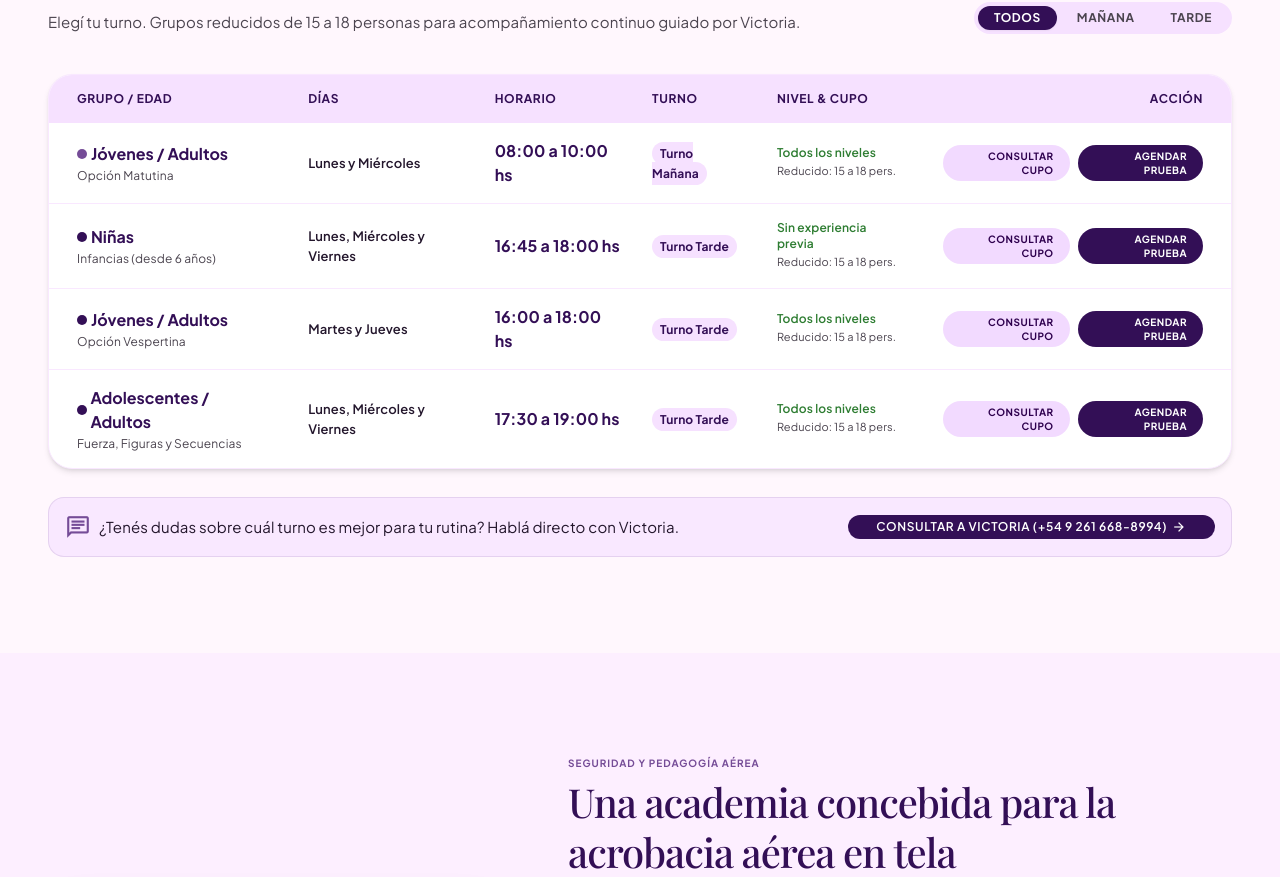
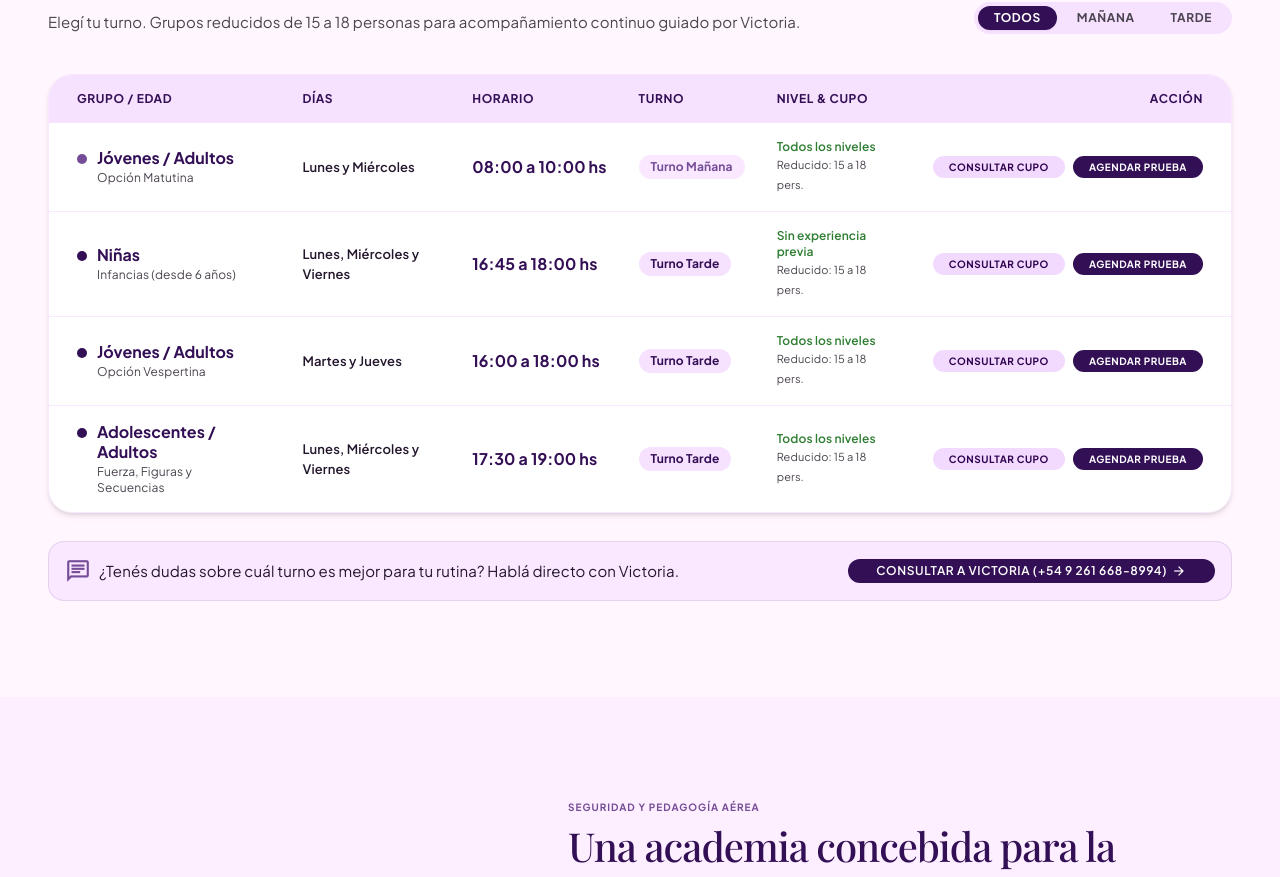
Before and after one commit to victoria-benetto/vulpiare-app, a React (Vite) app in the folder frontend/: page / in a window 1280 px wide. Shown: the part 2261-3138 px from the top of the page. Built offline with nearby package versions, Linux system fonts and the light colour scheme; a web font is replaced by a local one.

Commit message:
fix(schedule): format Turno Mañana pill on single line with whitespace-nowrap and align group bullet dots

```diff
--- a/frontend/src/components/landing/ScheduleSection.tsx
+++ b/frontend/src/components/landing/ScheduleSection.tsx
@@ -131,16 +131,22 @@ export const ScheduleSection: React.FC = () => {
                 {filteredSchedule.map((item) => (
                   <tr key={item.id} className="hover:bg-surface-container-low transition-colors">
                     <td className="py-space-md px-space-lg">
-                      <div className="flex items-center gap-space-xs">
-                        <span className={`w-2.5 h-2.5 rounded-full ${item.turno === 'manana' ? 'bg-secondary' : 'bg-primary'}`} />
-                        <span className="font-title-md text-title-md text-primary font-bold">{item.grupo}</span>
+                      <div className="flex items-start gap-2.5">
+                        <span className={`w-2.5 h-2.5 rounded-full shrink-0 mt-1.5 ${item.turno === 'manana' ? 'bg-secondary' : 'bg-primary'}`} />
+                        <div>
+                          <span className="font-title-md text-title-md text-primary font-bold block leading-tight">{item.grupo}</span>
+                          <span className="text-xs text-on-surface-variant block mt-0.5">{item.subtitulo}</span>
+                        </div>
                       </div>
-                      <span className="text-xs text-on-surface-variant block mt-0.5">{item.subtitulo}</span>
                     </td>
                     <td className="py-space-md px-space-md font-semibold text-on-surface">{item.dias}</td>
-                    <td className="py-space-md px-space-md font-bold text-primary text-base">{item.horario}</td>
-                    <td className="py-space-md px-space-md">
-                      <span className="px-space-sm py-1 rounded-full bg-surface-container-high text-primary font-bold text-xs">
+                    <td className="py-space-md px-space-md font-bold text-primary text-base whitespace-nowrap">{item.horario}</td>
+                    <td className="py-space-md px-space-md whitespace-nowrap">
+                      <span className={`px-3 py-1 rounded-full text-xs font-bold whitespace-nowrap inline-block ${
+                        item.turno === 'manana'
+                          ? 'bg-surface-container text-secondary'
+                          : 'bg-surface-container-high text-primary'
+                      }`}>
                         {item.turnoEtiqueta}
                       </span>
                     </td>
@@ -153,7 +159,7 @@ export const ScheduleSection: React.FC = () => {
                     <td className="py-space-md px-space-lg text-right">
                       <div className="flex items-center justify-end gap-2">
                         <a
-                          className="px-space-md py-space-xs rounded-full bg-secondary-fixed text-on-secondary-fixed font-label-xs text-label-xs uppercase tracking-wider font-bold hover:bg-secondary-container transition-all"
+                          className="px-space-md py-space-xs rounded-full bg-secondary-fixed text-on-secondary-fixed font-label-xs text-label-xs uppercase tracking-wider font-bold hover:bg-secondary-container transition-all whitespace-nowrap"
                           href={`https://wa.me/${VULPIARE_PHONE}?text=Hola%20Victoria,%20consulto%20cupo%20para%20${encodeURIComponent(item.consultarText)}`}
                           rel="noopener noreferrer"
                           target="_blank"
@@ -161,7 +167,7 @@ export const ScheduleSection: React.FC = () => {
                           Consultar Cupo
                         </a>
                         <a
-                          className="px-space-md py-space-xs rounded-full bg-primary text-on-primary font-label-xs text-label-xs uppercase tracking-wider font-bold hover:bg-primary-container transition-all"
+                          className="px-space-md py-space-xs rounded-full bg-primary text-on-primary font-label-xs text-label-xs uppercase tracking-wider font-bold hover:bg-primary-container transition-all whitespace-nowrap"
                           href={`https://wa.me/${VULPIARE_PHONE}?text=Hola%20Victoria,%20quiero%20agendar%20prueba%20para%20${encodeURIComponent(item.consultarText)}`}
                           rel="noopener noreferrer"
                           target="_blank"
@@ -185,7 +191,7 @@ export const ScheduleSection: React.FC = () => {
               className="p-4 rounded-2xl bg-surface-container-lowest shadow-[0_4px_16px_-2px_rgba(74,40,109,0.05)] flex flex-col gap-2 border border-surface-container"
             >
               <div className="flex items-center justify-between">
-                <span className="px-2.5 py-0.5 rounded-full bg-secondary-fixed text-on-secondary-fixed font-label-xs text-label-xs font-bold uppercase tracking-wider">
+                <span className="px-2.5 py-0.5 rounded-full bg-secondary-fixed text-on-secondary-fixed font-label-xs text-label-xs font-bold uppercase tracking-wider whitespace-nowrap">
                   {item.turnoEtiqueta}
                 </span>
                 <span className="font-label-xs text-label-xs text-outline">{item.cupo}</span>
@@ -197,7 +203,7 @@ export const ScheduleSection: React.FC = () => {
               <div className="flex items-center justify-between pt-1">
                 <span className="font-body-sm text-body-sm text-on-surface-variant">{item.dias}</span>
                 <a
-                  className="px-3.5 py-1.5 rounded-full bg-primary text-on-primary font-label-xs text-label-xs font-semibold hover:bg-primary-container transition-colors"
+                  className="px-3.5 py-1.5 rounded-full bg-primary text-on-primary font-label-xs text-label-xs font-semibold hover:bg-primary-container transition-colors whitespace-nowrap"
                   href={`https://wa.me/${VULPIARE_PHONE}?text=Hola%20Victoria,%20quiero%20agendar%20prueba%20para%20${encodeURIComponent(item.consultarText)}`}
                   rel="noopener noreferrer"
                   target="_blank"
```
